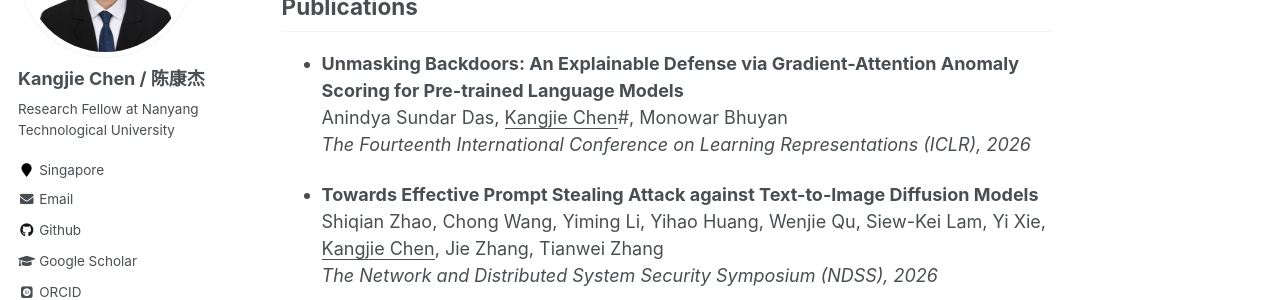
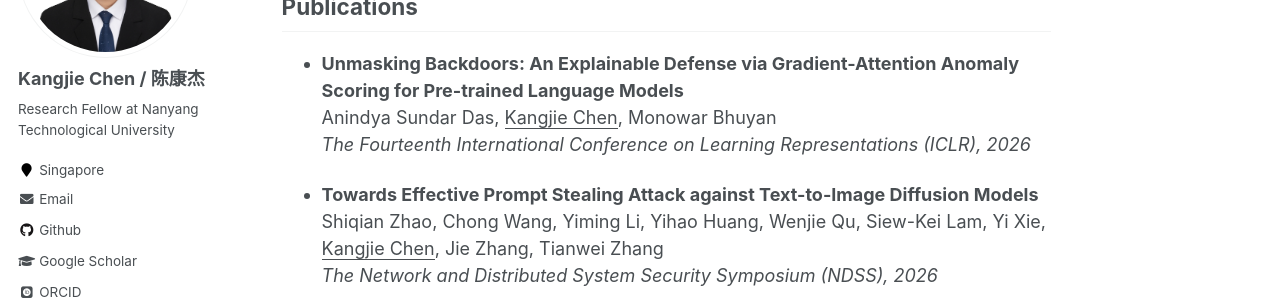
Before and after one commit to kangjie-chen/kangjie-chen.github.io, a Jekyll site: the page built from _pages/about.md, in a window 1280 px wide and 900 px high, scrolled down 467 px. Shown: the part 153-453 px from the top of the window. Built offline with Jekyll 4.4.1, drawn with Linux system fonts in a browser that asks for light colours; some web fonts are replaced.

```diff
--- a/_pages/about.md
+++ b/_pages/about.md
@@ -25,7 +25,7 @@ I am currently a Research Fellow at [Digital Trust Centre](https://www.ntu.edu.s
 
 - **Unmasking Backdoors: An Explainable Defense via Gradient-Attention Anomaly Scoring for Pre-trained Language Models**
   <br/>
-  Anindya Sundar Das, <u>Kangjie Chen</u>\#, Monowar Bhuyan
+  Anindya Sundar Das, <u>Kangjie Chen</u>, Monowar Bhuyan
   <br/>
   *The Fourteenth International Conference on Learning Representations (ICLR), 2026*
 
```
